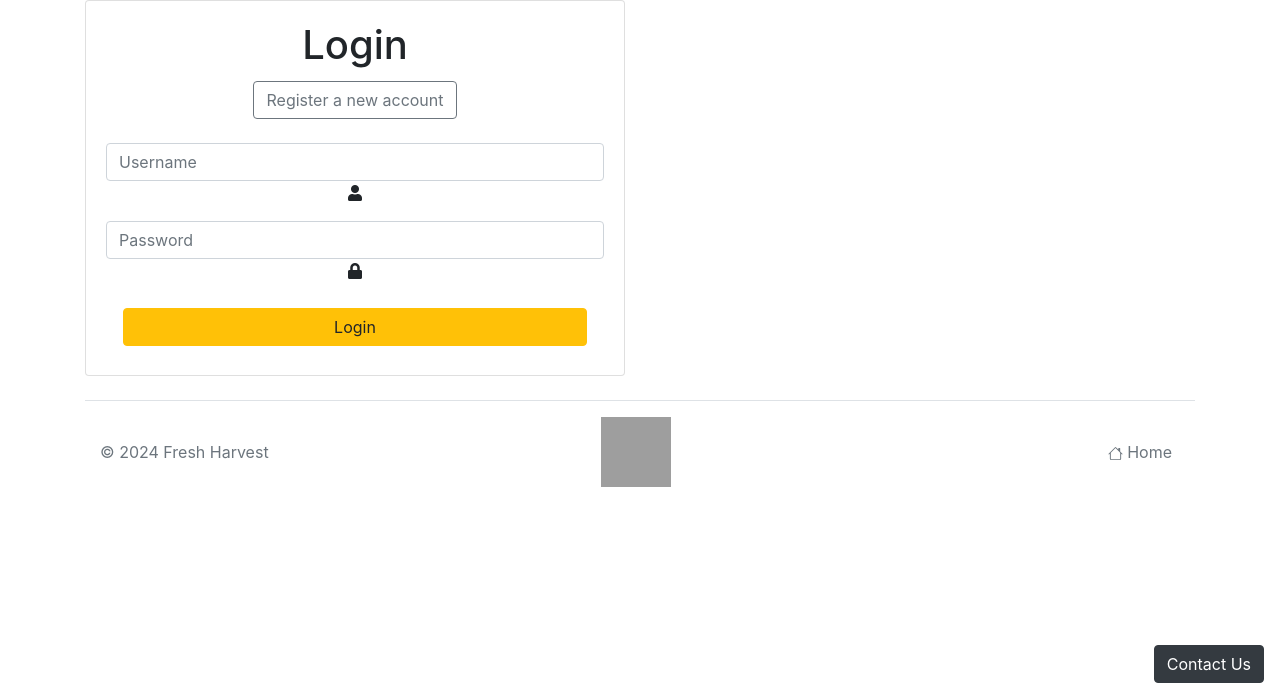
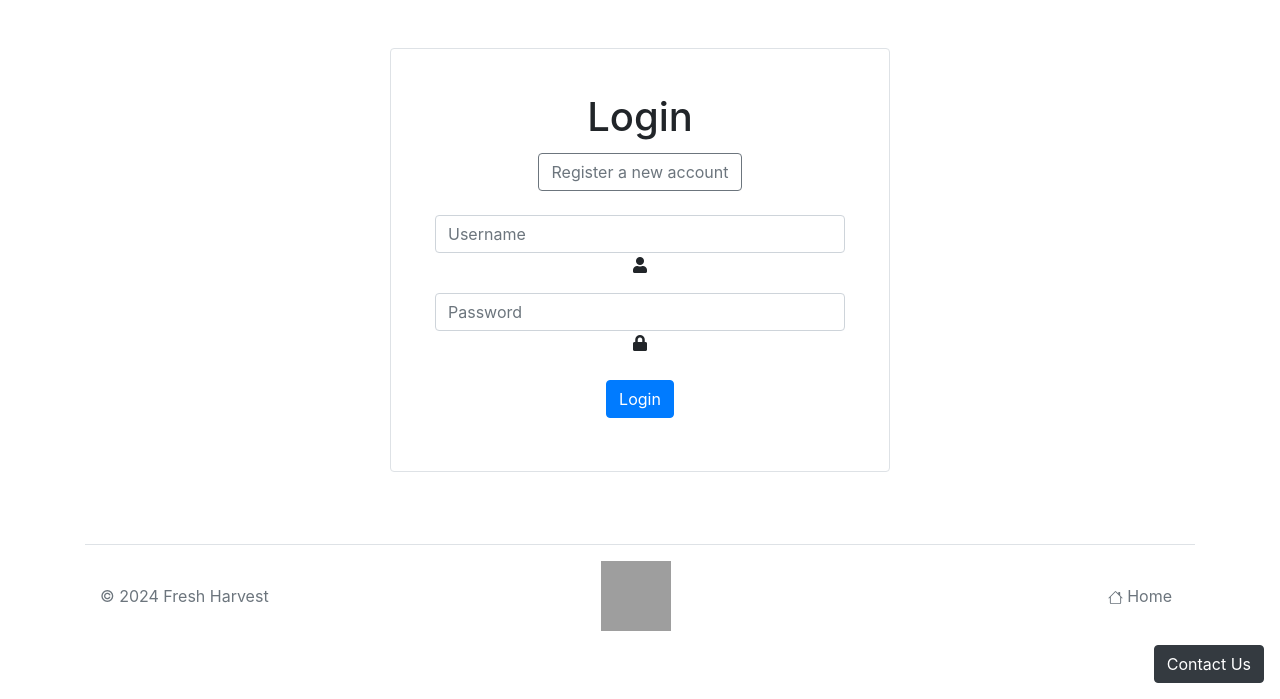
Before and after one commit to Ke-Liang-1160404/freshHarvest, a Flask app: page /login in a window 1280 px wide. Shown: the part 101-800 px from the top of the page. Run offline with Flask 3, Linux system fonts and the light colour scheme; parts of the project's set-up code (start-up, migrations or seed data) failed here and were passed over; some libraries are stand-ins or nearby versions; grey boxes are pictures that could not be loaded.

Commit message:
log out done

```diff
--- a/freshHarvest/login.py
+++ b/freshHarvest/login.py
@@ -40,11 +40,11 @@ def login():
 
                 # Redirect based on role
                 if session['role'] == 'staff':
-                    return redirect(url_for('staff_dashboard'))
+                    return redirect(url_for('staff_dashboard',session=session))
                 elif session['role'] == 'corporate_customer':
-                    return redirect(url_for('customer_dashboard'))
+                    return redirect(url_for('customer_dashboard',session=session))
                 elif session['role'] == 'customer':
-                    return redirect(url_for('customer_dashboard'))
+                    return redirect(url_for('customer_dashboard',session=session))
 
 
 
@@ -56,6 +56,12 @@ def login():
 
     return render_template('login.html')
 
+
+@app.route('/logout')
+def logout():
+    session.pop('user', None)
+    session.pop('role', None)
+    return redirect(url_for('login'))
 
 @app.route('/all_customers')
 def all_customers():
--- a/freshHarvest/templates/login.html
+++ b/freshHarvest/templates/login.html
@@ -5,11 +5,12 @@
 
 <div style="text-align:center;">
 
-  <div class="container max-width">
-    <div class="row">
+  <div class="container max-width p-5">
+
       <!-- Login with Username and Password -->
-      <div class="col-md-6">
-        <div class="card">
+      <div class="d-flex justify-content-center">
+        <div class="card w-75 p-4 border border-top" style="max-width: 500px;">
+          {% if not session %}
           <div class="card-body">
             <h1 class="card-title text-center">Login</h1>
             <div class="text-center mb-4">
@@ -26,15 +27,22 @@
               </div>
               <div class="msg"></div>
               <div class="navbar btn justify-content-center">
-                <button type="submit" class="btn btn-warning btn-block login-btn">Login</button>
+                <button type="submit" class="btn btn-primary login-btn">Login</button>
               </div>
             </form>
           </div>
+          {% else %}
+          <div class="card-body">
+            <h1 class="card-title text-center">You are already logged in as {{session['user']}}</h1>
+             <div class="text-center mb-4">
+            <a href="{{url_for('logout')}}" class="btn btn-warning">log out</a>
+          </div>
         </div>
+        {% endif %}
       </div>
 
 
-    </div>
+
   </div>
 
 </div>
```
